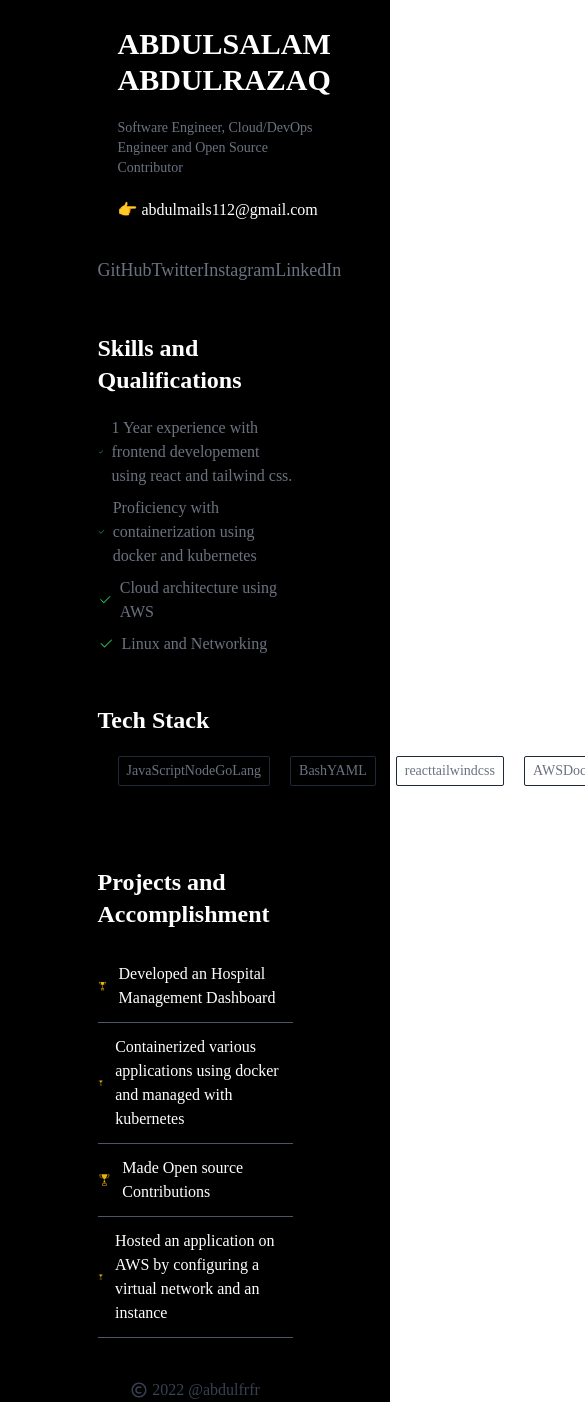
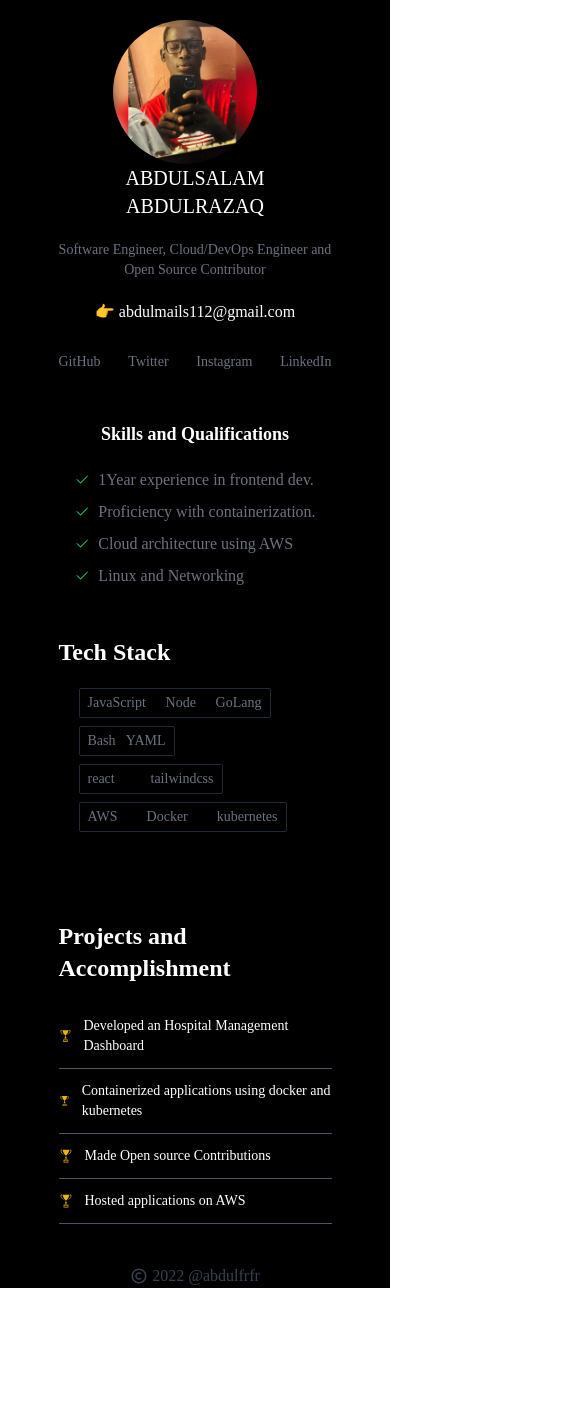
Before and after one commit to abdulfrfr/e-resume, a React (Create React App) app: page / in a window 390 px wide. Shown: the top 1402 px of the page, 585 px wide, since content can reach past the window. After the commit the page ends 1288 px from the top, so only its background shows below. Built offline with nearby package versions, Linux system fonts and the light colour scheme.

Commit message:
'updates'

```diff
--- a/src/App.js
+++ b/src/App.js
@@ -7,7 +7,7 @@ import Stack from './components/Stack';
 function App() {
   return (
     <section className='bg-black text-white font-[ReadexPro]'>
-      <div className="w-[50vw] mx-auto ">
+      <div className="w-[70vw] md:w-[50vw] mx-auto ">
         <Hero/>
         <Skills/>
         <Stack/>
--- a/src/components/Hero.js
+++ b/src/components/Hero.js
@@ -3,17 +3,17 @@ import hero from './hero.jpg'
 function Hero (){
     return(
         <section>
-            <div className="flex justify-start items-center pt-5 pb-5">
-                <div className=" w-56 h-52 mr-5">
+            <div className="flex flex-col justify-start items-center pt-5 pb-5 md:flex-row ">
+                <div className="md:w-56 md:h-52 mr-5 w-36 h-36">
                     <img className='rounded-[50%] object-cover' src={hero} alt=""/>
                 </div>
                 <div>
-                    <h1 className="text-3xl font-semibold text-white mb-5">ABDULSALAM ABDULRAZAQ</h1>
-                    <p className="text-gray-500 text-sm mb-5">Software Engineer, Cloud/DevOps Engineer and Open Source Contributor</p>
-                    <p>&#128073; abdulmails112@gmail.com</p>
+                    <h1 className="md:text-3xl md:text-start text-xl text-center text-md font-normal md:font-semibold text-white mb-5">ABDULSALAM ABDULRAZAQ</h1>
+                    <p className="text-gray-500 text-sm mb-5 text-center md:text-start">Software Engineer, Cloud/DevOps Engineer and Open Source Contributor</p>
+                    <p className='text-center md:text-start'>&#128073; abdulmails112@gmail.com</p>
                 </div>
             </div>
-            <div className="flex justify-between items-center text-gray-500 text-lg py-2">
+            <div className="flex justify-between items-center text-gray-500 text-sm py-2 md:text-lg">
                 <a href="https://www.github.com/abdulfrfr">GitHub</a>
                 <a href="https://www.twitter.com/andulfrfr">Twitter</a>
                 <a href="https://www.instagram.com/abdulfrfr">Instagram</a>
--- a/src/components/Project.js
+++ b/src/components/Project.js
@@ -9,10 +9,10 @@ function Project(){
                 <div className='flex justify-center items-center '>
 
                     <ul>
-                        <li className='flex justify-start items-center py-3 border-b-[1px] border-gray-600'><GiTrophyCup className='mr-3 text-yellow-500'/> Developed an Hospital Management Dashboard</li>
-                        <li className='flex justify-start items-center py-3 border-b-[1px] border-gray-600'><GiTrophyCup className='mr-3 text-yellow-500'/> Containerized various applications using docker and managed with kubernetes</li>
-                        <li className='flex justify-start items-center py-3 border-b-[1px] border-gray-600'><GiTrophyCup className='mr-3 text-yellow-500'/> Made Open source Contributions</li>
-                        <li className='flex justify-start items-center py-3 border-b-[1px] border-gray-600'><GiTrophyCup className='mr-3 text-yellow-500'/> Hosted an application on AWS by configuring a virtual network and an instance</li>
+                        <li className='flex md:text-md text-sm justify-start items-center py-3 border-b-[1px] border-gray-600'><GiTrophyCup className='mr-3 text-yellow-500'/> Developed an Hospital Management Dashboard</li>
+                        <li className='flex md:text-md text-sm justify-start items-center py-3 border-b-[1px] border-gray-600'><GiTrophyCup className='mr-3 text-yellow-500'/> Containerized applications using docker and kubernetes</li>
+                        <li className='flex md:text-md text-sm justify-start items-center py-3 border-b-[1px] border-gray-600'><GiTrophyCup className='mr-3 text-yellow-500'/> Made Open source Contributions</li>
+                        <li className='flex md:text-md text-sm justify-start items-center py-3 border-b-[1px] border-gray-600'><GiTrophyCup className='mr-3 text-yellow-500'/> Hosted applications on AWS</li>
                     </ul>
 
                 </div>
--- a/src/components/Skills.js
+++ b/src/components/Skills.js
@@ -4,14 +4,14 @@ function Skills(){
     return(
         <section className="mt-10">
             <div>
-                <h1 className="text-2xl font-bold mb-5">Skills and Qualifications</h1>
+                <h1 className="md:text-2xl text-lg text-center md:text-start font-bold mb-5">Skills and Qualifications</h1>
 
                 <div className='flex justify-center items-center '>
                     <ul>
-                        <li className='flex justify-start items-center mb-2 text-gray-500'><BsCheck2 className="text-green-500 mr-2"/>  1 Year experience with frontend developement using react and tailwind css.</li>
-                        <li className='flex justify-start items-center mb-2 text-gray-500'><BsCheck2 className="text-green-500 mr-2"/>  Proficiency with containerization using docker and kubernetes</li>
-                        <li className='flex justify-start items-center mb-2 text-gray-500'><BsCheck2 className="text-green-500 mr-2"/>  Cloud architecture using AWS</li>
-                        <li className='flex justify-start items-center mb-2 text-gray-500'><BsCheck2 className="text-green-500 mr-2"/>  Linux and Networking</li>
+                        <li className='text-md md:text-md flex justify-start items-center mb-2 text-gray-500'><BsCheck2 className="text-green-500 mr-2"/>1Year experience in frontend dev.</li>
+                        <li className='text-md md:text-md flex justify-start items-center mb-2 text-gray-500'><BsCheck2 className="text-green-500 mr-2"/>Proficiency with containerization.</li>
+                        <li className='text-md md:text-md flex justify-start items-center mb-2 text-gray-500'><BsCheck2 className="text-green-500 mr-2"/>Cloud architecture using AWS</li>
+                        <li className='text-md md:text-md flex justify-start items-center mb-2 text-gray-500'><BsCheck2 className="text-green-500 mr-2"/>Linux and Networking</li>
                     </ul>
                 </div>
             </div>
--- a/src/components/Stack.js
+++ b/src/components/Stack.js
@@ -4,21 +4,21 @@ function Stack(){
             <div>
                 <h1 className="text-2xl font-bold mb-5">Tech Stack</h1>
 
-                <div className='flex justify-start items-center pb-10'>
-                <div className="ml-5 flex justify-between items-center w-48 text-sm text-gray-500 border-[1px] border-gray-800 rounded-sm py-1 px-2">
+                <div className='flex justify-start items-center pb-10 flex-wrap'>
+                <div className="ml-5 mb-2 flex justify-between items-center w-48 text-sm text-gray-500 border-[1px] border-gray-800 rounded-sm py-1 px-2">
                     <div>JavaScript</div>
                     <div>Node</div>
                     <div>GoLang</div>
                 </div>
-                <div className="ml-5 flex justify-between items-center w-24 text-sm text-gray-500 border-[1px] border-gray-800 rounded-sm py-1 px-2">
+                <div className="ml-5 mb-2 flex justify-between items-center w-24 text-sm text-gray-500 border-[1px] border-gray-800 rounded-sm py-1 px-2">
                     <div>Bash</div>
                     <div>YAML</div>
                 </div>
-                <div className="ml-5 flex justify-between items-center w-36 text-sm text-gray-500 border-[1px] border-gray-800 rounded-sm py-1 px-2">
+                <div className="ml-5 mb-2 flex justify-between items-center w-36 text-sm text-gray-500 border-[1px] border-gray-800 rounded-sm py-1 px-2">
                     <div>react</div>
                     <div>tailwindcss</div>
                 </div>
-                <div className="ml-5 flex justify-between items-center w-52 text-sm text-gray-500 border-[1px] border-gray-800 rounded-sm py-1 px-2">
+                <div className="ml-5 mb-2 flex justify-between items-center w-52 text-sm text-gray-500 border-[1px] border-gray-800 rounded-sm py-1 px-2">
                     <div>AWS</div>
                     <div>Docker</div>
                     <div>kubernetes</div>
```
